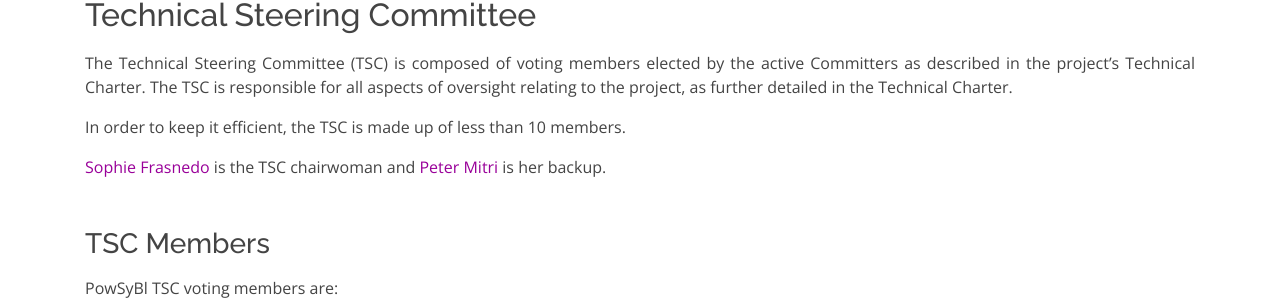
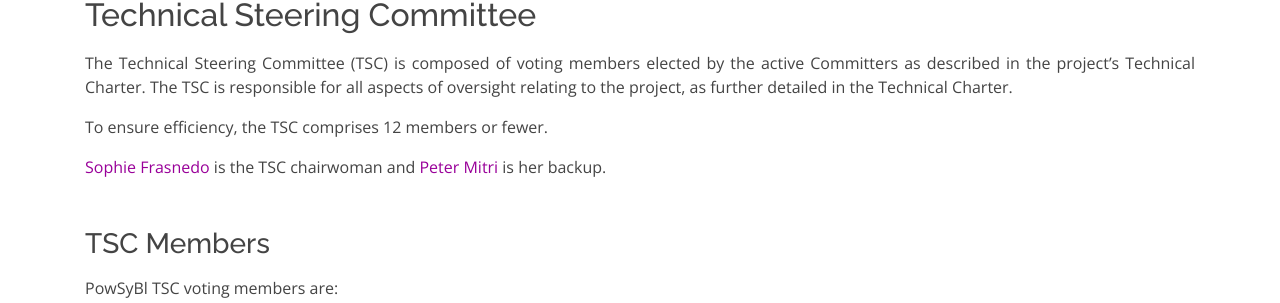
Before and after one commit to powsybl/powsybl.github.io, a Jekyll site: the page built from pages/project/governance.html, in a window 1280 px wide and 900 px high, scrolled down 803 px. Shown: the part 144-447 px from the top of the window. Built offline with Jekyll 4.4.1, drawn with Linux system fonts in a browser that asks for light colours.

Commit message:
Increase the limit for TSC seats
Signed-off-by: Sophie Frasnedo <sophie.frasnedo@rte-france.com>

```diff
--- a/pages/project/governance.html
+++ b/pages/project/governance.html
@@ -27,7 +27,7 @@
 <h2 id="TSC">Technical Steering Committee</h2>
 <p>The Technical Steering Committee (TSC) is composed of voting members elected by the active Committers as described in the project’s Technical Charter. The TSC is responsible for all aspects of oversight relating to the project, as further detailed in the Technical Charter.</p>
 
-<p>In order to keep it efficient, the TSC is made up of less than 10 members.</p>
+<p>To ensure efficiency, the TSC comprises 12 members or fewer.</p>
 
 <p><a href="https://github.com/So-Fras" target="_blank">Sophie Frasnedo</a> is the TSC chairwoman and <a href="https://github.com/pet-mit" target="_blank">Peter Mitri</a> is her backup.<p>
 
```
